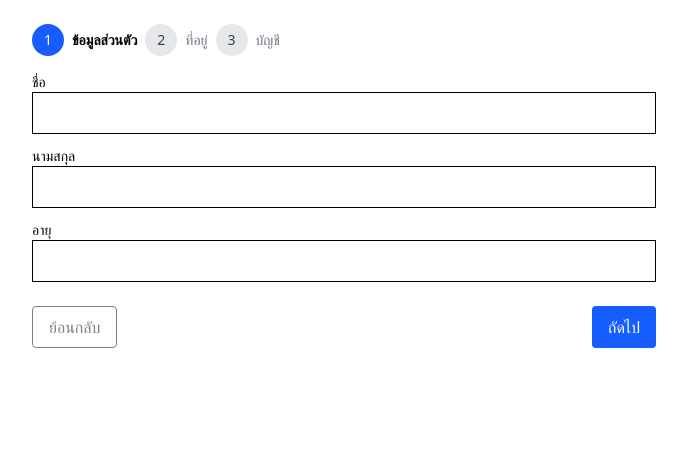
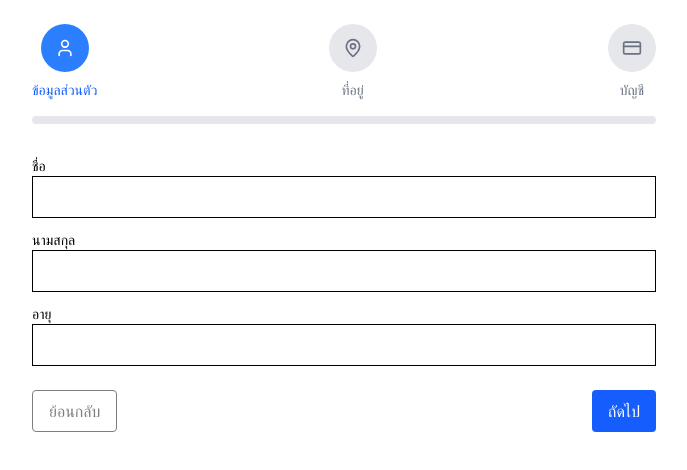
Before and after one commit to R-nasPT/cockpit-demo, a React (Vite) app: page /vehicle-inspection in a window 1280 px wide. Shown: the top 470 px of the page, without its empty margins (296-983 px from the left). Built offline with nearby package versions, Linux system fonts and the light colour scheme.

Commit message:
style: add ProgressBar style

```diff
--- a/src/features/MultiStep/option1/components/MultiStepForm.tsx
+++ b/src/features/MultiStep/option1/components/MultiStepForm.tsx
@@ -9,6 +9,7 @@ import ProgressBar from "./ProgressBar";
 
 export default function MultiStepForm() {
   const [step, setStep] = useState(0);
+  const [completedSteps, setCompletedSteps] = useState<Set<number>>(new Set());
 
   const methods = useForm<MultiFormValues>({
     resolver: zodResolver(fullSchema),
@@ -40,14 +41,18 @@ export default function MultiStepForm() {
   const nextStep = async () => {
     const currentFieldNames = Object.keys(steps[step].schema.shape) as (keyof MultiFormValues)[];
     const valid = await methods.trigger(currentFieldNames);
-    if (valid) setStep((s) => s + 1);
+    // if (valid) setStep((s) => s + 1);
+    if (valid) {
+      setCompletedSteps(prev => new Set([...prev, step]));
+      setStep((s) => s + 1);
+    }
   };
 
   const prevStep = () => setStep((s) => Math.max(0, s - 1));
 
   return (
     <div className="max-w-2xl mx-auto p-6 bg-white">
-      <ProgressBar currentStep={step} />
+      <ProgressBar currentStep={step} completedSteps={completedSteps}/>
 
       <FormProvider {...methods}>
         <form onSubmit={methods.handleSubmit(onSubmit)} noValidate>
--- a/src/features/MultiStep/option1/components/ProgressBar.tsx
+++ b/src/features/MultiStep/option1/components/ProgressBar.tsx
@@ -1,37 +1,58 @@
-import { steps } from "../../option1/config/form.config";
+import { Check } from "lucide-react";
+import { steps } from "../config/form.config";
 
 interface ProgressBarProps {
   currentStep: number;
-  // completedSteps: Set<number>;
+  completedSteps: Set<number>;
 }
 
 export default function ProgressBar({
   currentStep,
-}: // completedSteps,
-ProgressBarProps) {
+  completedSteps,
+}: ProgressBarProps) {
   return (
-    <div className="mb-4 flex items-center gap-2">
-      {steps.map((s, i) => (
-        <div key={s.id} className="flex items-center gap-2">
+    <div className="mb-8">
+      <div className="flex items-center justify-between mb-4">
+        {steps.map((step, index) => {
+          const Icon = step.icon;
+          const isCompleted = completedSteps.has(index);
+          const isCurrent = currentStep === index;
+
+          return (
+            <div key={step.id} className="flex flex-col items-center">
               <div
-            className={`w-8 h-8 rounded-full flex items-center justify-center text-sm font-medium
-                    ${
-                      i === currentStep
-                        ? "bg-blue-600 text-white"
-                        : "bg-gray-200 text-gray-700"
+                className={`w-12 h-12 rounded-full flex items-center justify-center mb-2 transition-colors ${
+                  isCompleted
+                    ? "bg-green-500 text-white"
+                    : isCurrent
+                    ? "bg-blue-500 text-white"
+                    : "bg-gray-200 text-gray-500"
                 }`}
               >
-            {i + 1}
+                {isCompleted ? <Check size={20} /> : <Icon size={20} />}
               </div>
-          <div
-            className={`text-sm ${
-              i === currentStep ? "font-semibold" : "text-gray-500"
+              <span
+                className={`text-sm font-medium ${
+                  isCurrent
+                    ? "text-blue-600"
+                    : isCompleted
+                    ? "text-green-600"
+                    : "text-gray-500"
                 }`}
               >
-            {s.label}
+                {step.title}
+              </span>
             </div>
+          );
+        })}
       </div>
-      ))}
+
+      <div className="w-full bg-gray-200 rounded-full h-2">
+        <div
+          className="bg-blue-500 h-2 rounded-full transition-all duration-300"
+          style={{ width: `${(currentStep / (steps.length - 1)) * 100}%` }}
+        ></div>
+      </div>
     </div>
   );
 }
--- a/src/features/MultiStep/option1/config/form.config.tsx
+++ b/src/features/MultiStep/option1/config/form.config.tsx
@@ -1,3 +1,4 @@
+import { CreditCard, MapPin, User } from "lucide-react";
 import AccountStep from "../components/AccountStep";
 import AddressStep from "../components/AddressStep";
 import PersonalStep from "../components/PersonalStep";
@@ -10,19 +11,22 @@ import {
 export const steps = [
   {
     id: "personal",
-    label: "ข้อมูลส่วนตัว",
+    title: "ข้อมูลส่วนตัว",
+    icon: User,
     component: <PersonalStep />,
     schema: personalSchema,
   },
   {
     id: "address",
-    label: "ที่อยู่",
+    title: "ที่อยู่",
+    icon: MapPin,
     component: <AddressStep />,
     schema: addressSchema,
   },
   {
     id: "account",
-    label: "บัญชี",
+    title: "บัญชี",
+    icon: CreditCard,
     component: <AccountStep />,
     schema: accountSchema,
   },
```
Lines whose indentation alone changed are shown as unchanged.
